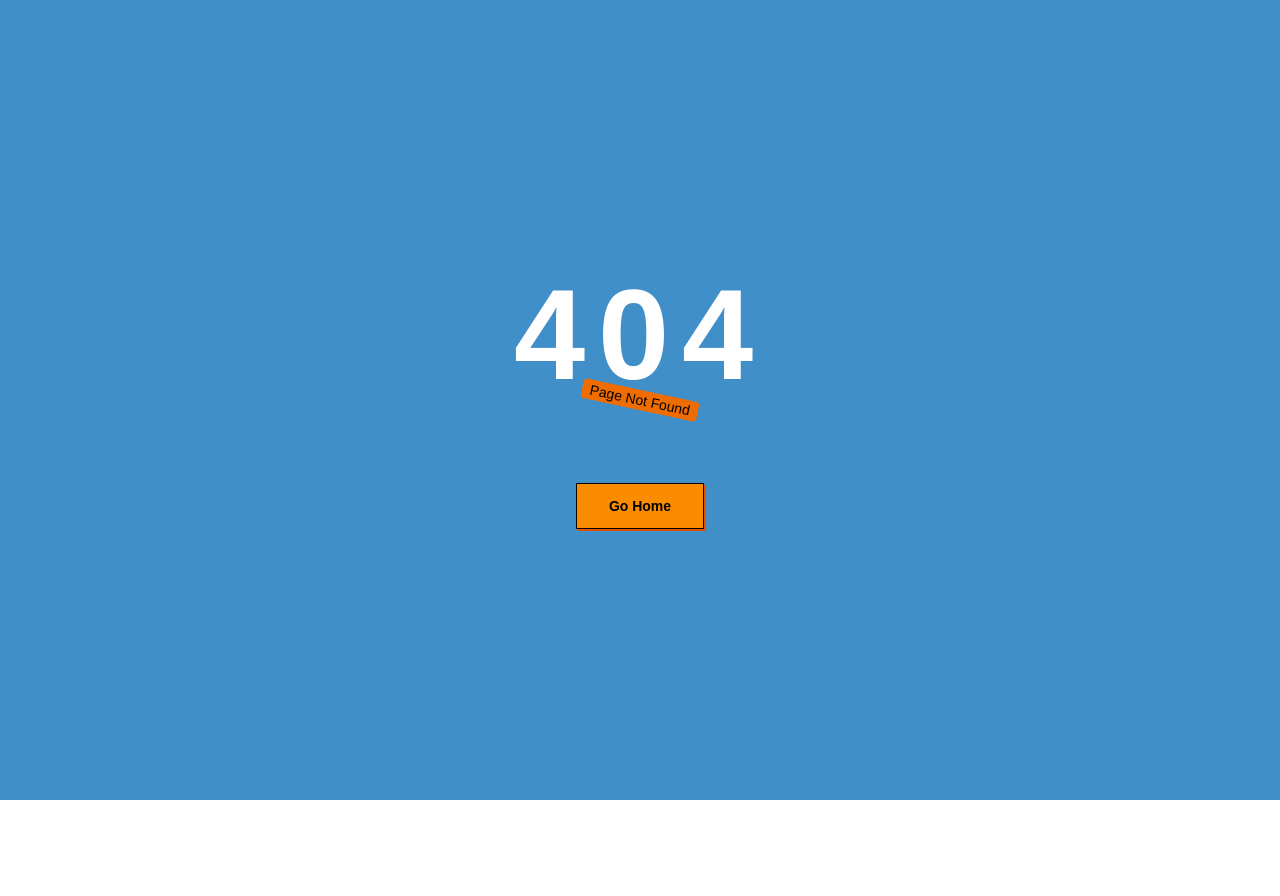
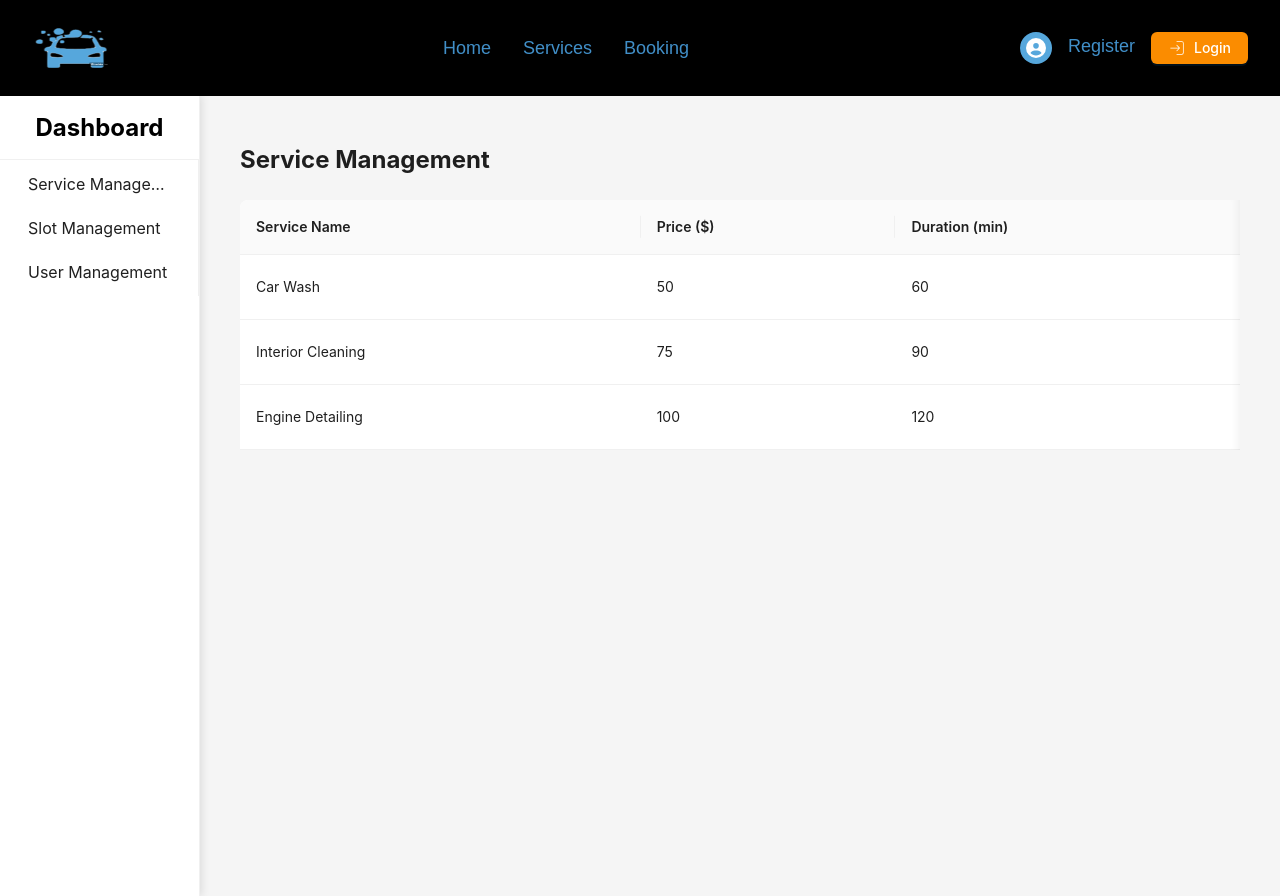
Before and after one commit to miavai649/cleanCarz-client, a React (Vite) app: page /admin/service-management in a window 1280 px wide. Before the commit this address had no page. Before the commit the page ends 800 px from the top, so only its background shows below. Built offline with nearby package versions, Linux system fonts and the light colour scheme.

Commit message:
service management table created

```diff
--- a/src/components/ui/Dashboard.tsx
+++ b/src/components/ui/Dashboard.tsx
@@ -1,21 +1,23 @@
 import { Layout, Menu } from 'antd'
-import { Outlet } from 'react-router-dom'
+import { NavLink, Outlet } from 'react-router-dom'
 
 const { Sider, Content } = Layout
 
 const Dashboard = () => {
   const sidebarItems = [
     {
-      key: 'home',
-      label: 'Home'
+      key: 'Service Management',
+      label: (
+        <NavLink to={'/admin/service-management'}>Service Management</NavLink>
+      )
     },
     {
-      key: 'services',
-      label: 'Services'
+      key: 'Slot Management',
+      label: <NavLink to={'/admin/slot-management'}>Slot Management</NavLink>
     },
     {
-      key: 'profile3',
-      label: 'Profile3'
+      key: 'User Management',
+      label: <NavLink to={'/admin/user-management'}>User Management</NavLink>
     }
   ]
 
--- a/src/components/ui/Navbar.tsx
+++ b/src/components/ui/Navbar.tsx
@@ -1,4 +1,4 @@
-import { Avatar, Button, Dropdown, MenuProps } from 'antd'
+import { Button, Dropdown, MenuProps } from 'antd'
 import { useState, useEffect } from 'react'
 import { Link, useLocation } from 'react-router-dom'
 import { logo } from '../../assets/logo'
@@ -10,7 +10,7 @@ const items: MenuProps['items'] = [
   {
     key: '2',
     label: (
-      <Link to={'/admin/dashboard'}>
+      <Link to={'/admin/service-management'}>
         <button>Dashboard</button>
       </Link>
     )
--- a/src/pages/serviceManagement/ServiceManagement.tsx
+++ b/src/pages/serviceManagement/ServiceManagement.tsx
@@ -1,7 +1,96 @@
+import { Button, Space, Table, TableColumnsType } from 'antd'
+import { Link } from 'react-router-dom'
+
+interface TServiceData {
+  _id: string
+  name: string
+  description: string
+  price: number
+  duration: number
+  isDeleted: boolean
+  createdAt: string
+  updatedAt: string
+}
+
 const ServiceManagement = () => {
+  // Dummy data
+  const serviceData: TServiceData[] = [
+    {
+      _id: '60d9c4e4f3b4b544b8b8d1c5',
+      name: 'Car Wash',
+      description: 'Professional car washing service',
+      price: 50,
+      duration: 60,
+      isDeleted: false,
+      createdAt: '2024-06-15T12:00:00Z',
+      updatedAt: '2024-06-15T12:00:00Z'
+    },
+    {
+      _id: '60d9c4e4f3b4b544b8b8d1c6',
+      name: 'Interior Cleaning',
+      description: 'Comprehensive interior cleaning',
+      price: 75,
+      duration: 90,
+      isDeleted: false,
+      createdAt: '2024-06-16T12:00:00Z',
+      updatedAt: '2024-06-16T12:00:00Z'
+    },
+    {
+      _id: '60d9c4e4f3b4b544b8b8d1c7',
+      name: 'Engine Detailing',
+      description: 'Engine cleaning and detailing',
+      price: 100,
+      duration: 120,
+      isDeleted: false,
+      createdAt: '2024-06-17T12:00:00Z',
+      updatedAt: '2024-06-17T12:00:00Z'
+    }
+  ]
+
+  // Table columns
+  const columns: TableColumnsType<TServiceData> = [
+    {
+      key: 'name',
+      title: 'Service Name',
+      dataIndex: 'name'
+    },
+    {
+      key: 'price',
+      title: 'Price ($)',
+      dataIndex: 'price'
+    },
+    {
+      key: 'duration',
+      title: 'Duration (min)',
+      dataIndex: 'duration'
+    },
+    {
+      key: 'action',
+      title: 'Action',
+      render: (item) => (
+        <Space>
+          <Link to={`/admin/service-details/${item._id}`}>
+            <Button>Details</Button>
+          </Link>
+          <Button>Update</Button>
+          <Button danger>Delete</Button>
+        </Space>
+      ),
+      width: '1%'
+    }
+  ]
+
   return (
     <div>
-      <h1>This is ServiceManagement component</h1>
+      <h1 className='text-2xl mb-6 font-bold'>Service Management</h1>
+      <Table
+        scroll={{ x: 1300 }}
+        style={{ scrollBehavior: 'auto' }}
+        columns={columns}
+        dataSource={serviceData}
+        rowKey='_id'
+        pagination={false}
+      />
     </div>
   )
 }
--- /dev/null
+++ b/src/pages/slotManagement/SlotManagement.tsx
@@ -0,0 +1,9 @@
+const SlotManagement = () => {
+  return (
+    <div>
+      <h1>This is SlotManagement component</h1>
+    </div>
+  )
+}
+
+export default SlotManagement
--- /dev/null
+++ b/src/pages/userManagement/UserManagement.tsx
@@ -0,0 +1,9 @@
+const UserManagement = () => {
+  return (
+    <div>
+      <h1>This is UserManagement component</h1>
+    </div>
+  )
+}
+
+export default UserManagement
--- a/src/routes/router.tsx
+++ b/src/routes/router.tsx
@@ -8,8 +8,10 @@ import Register from '../pages/register/Register'
 import ServiceDetails from '../pages/serviceDetails/ServiceDetails'
 import BookingPage from '../pages/BookingPage/BookingPage'
 import NotFound from '../pages/notFound/NotFound'
-import Dashboard from '../components/ui/Dashboard'
 import DashboardLayout from '../components/layouts/DashboardLayout'
+import ServiceManagement from '../pages/serviceManagement/ServiceManagement'
+import SlotManagement from '../pages/slotManagement/SlotManagement'
+import UserManagement from '../pages/userManagement/UserManagement'
 
 const router = createBrowserRouter([
   {
@@ -48,8 +50,23 @@ const router = createBrowserRouter([
     ]
   },
   {
-    path: '/admin/dashboard',
-    element: <DashboardLayout />
+    path: '/admin',
+    element: <DashboardLayout />,
+    children: [
+      {
+        path: 'service-management',
+        element: <ServiceManagement />,
+        index: true
+      },
+      {
+        path: 'slot-management',
+        element: <SlotManagement />
+      },
+      {
+        path: 'user-management',
+        element: <UserManagement />
+      }
+    ]
   },
   {
     path: '*',
```
